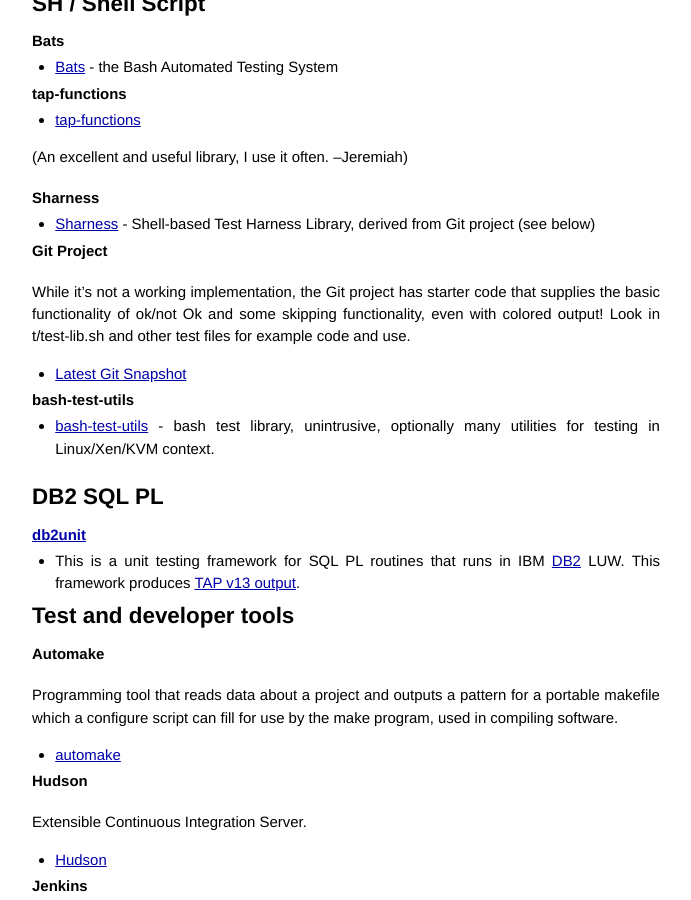
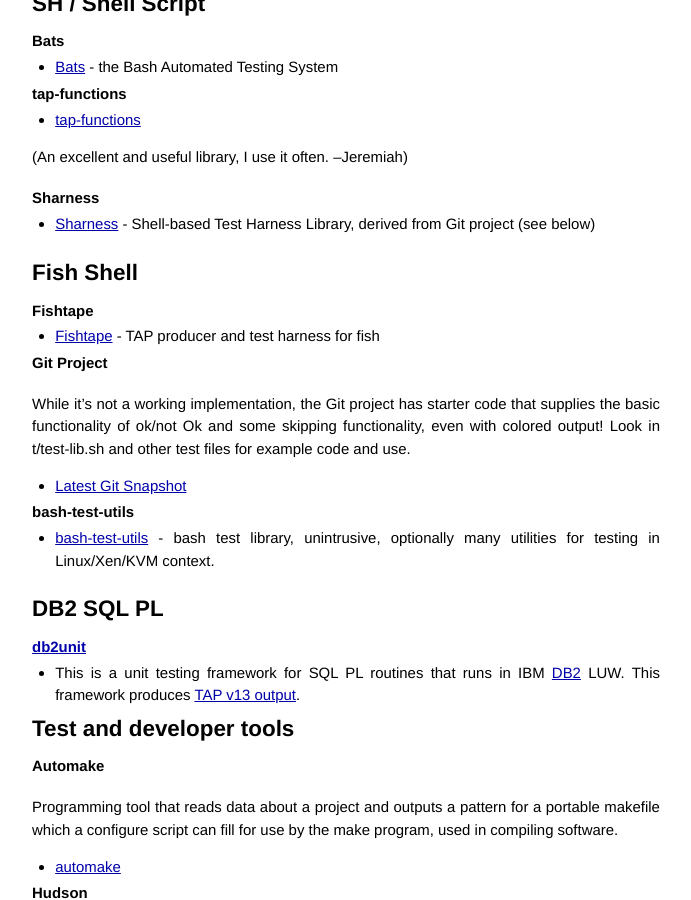
Before and after one commit to TestAnything/testanything.github.io, a Jekyll site: the page built from producers.md, in a window 1280 px wide and 900 px high, scrolled down 6606 px. Shown: the whole window, without its empty margins (294-985 px from the left). Built offline with Jekyll 4.4.1, drawn with Linux system fonts in a browser that asks for light colours; Markdown is read by kramdown in place of the engine named in the settings; some of the changed text lies outside the part shown.

Commit message:
Add fish section and fishtape entry

```diff
--- a/producers.md
+++ b/producers.md
@@ -35,8 +35,9 @@
 [Prolog](#prolog),
 [Python](#python),
 [Ruby](#ruby),
+[Shell](#shell),
 and
-[Shell](#shell).
+[Fish Shell](#fish-shell)
 
 <a id="ada"></a>
 ## Ada
@@ -350,6 +351,14 @@
 ### Sharness
 -    [Sharness](https://github.com/mlafeldt/Sharness) - Shell-based Test Harness Library, derived from Git project (see below)
 
+<a id="fish-shell"></a>
+## Fish Shell
+
+### Fishtape
+
+-    [Fishtape](http://github.com/fisherman/fishtape) - TAP producer and test harness for fish
+
+
 ### Git Project
 While it's not a working implementation, the Git project has starter code that supplies the basic functionality of ok/not Ok and some skipping functionality, even with colored output! Look in t/test-lib.sh and other test files for example code and use.
 -    [Latest Git Snapshot](http://www.codemonkey.org.uk/projects/git-snapshots/git/git-latest.tar.gz)
```
